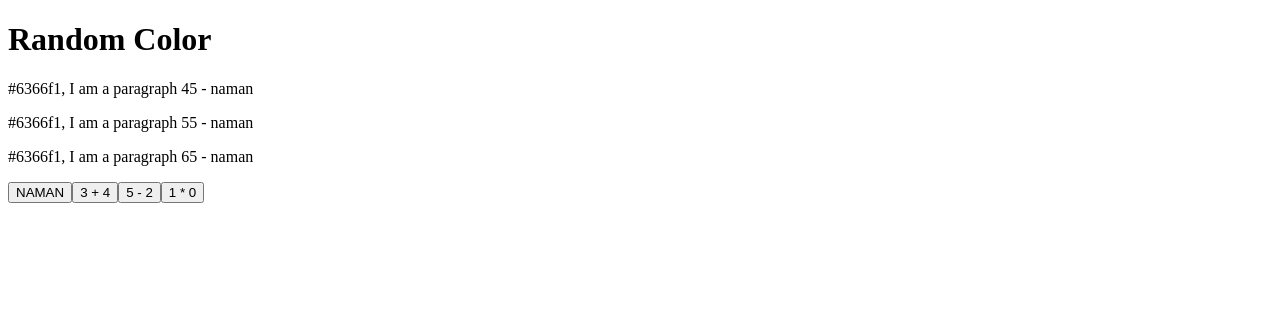
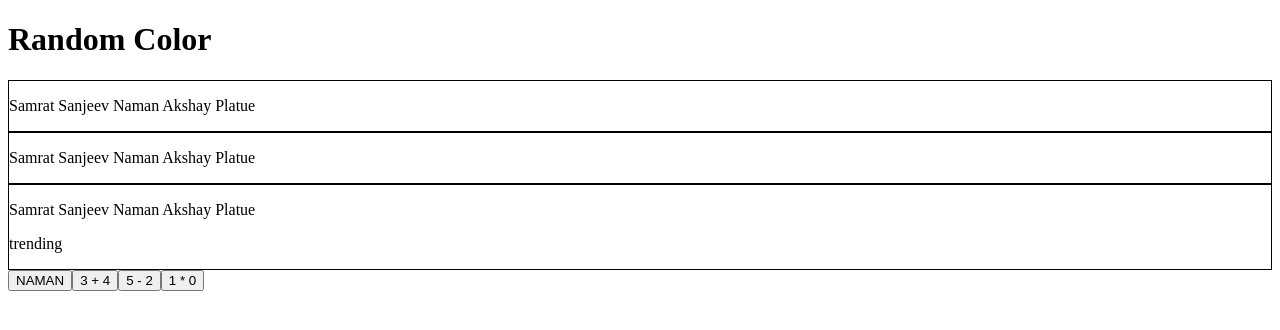
Before and after one commit to NamanJindal03/fsd-may-26-react, a React (Vite) app: page / in a window 1280 px wide. Shown: the top 330 px of the page. Built offline with nearby package versions, Linux system fonts and the light colour scheme.

Commit message:
props, other small things

```diff
--- a/src/Paragraph.jsx
+++ b/src/Paragraph.jsx
@@ -1,15 +1,53 @@
 //named
-export function GiveUiElements({number,name, age, namesArr, obj }){
+
+// interface airbnbCardProps {
+//   imgUrl: String;
+//   cardTitle: String;
+//   price: String;
+//   rating: Number;
+//   isFavourite: Boolean;
+//   tileContent?: 'Trending' | 'Guest Favourite'
+// }
+
+
+export function GiveUiElements({number,name, age, obj, randomName,namesArr, isBadge }){
   const {employee, employeeId} = obj;
     // console.log(obj)
     // if(obj.namesArr){
     //   console.log(obj.namesArr)
     // }
+
+
+  // function randomNameDisplayer(namesArr){
+  //   const maxValue = namesArr.length - 1;
+  //   const randomIndex = Math.floor(Math.random()* (maxValue + 1))
+  //   return namesArr[randomIndex]
+  // }
+
+  // const randomValue = randomNameDisplayer(namesArr)
+
+  // function changeSomeText(){
+
+  // }
+
   return (
-    <p id="code">
-        #6366f1, I am a paragraph {3+2+10+20 + number} - {employee}
+    <div style={{border: '1px solid black'}}>
+      {/* <h>React</h>   */}
+      <p id="code">
+          {/* #6366f1, I am a paragraph {3+2+10+20 + number} - {employee} */}
+          {/* {randomNameDisplayer(namesArr)} */}
+          {/* {randomValue}
+          {randomValue} */}
+          {/* {randomName} */}
+          {
+            namesArr.map( val => <span>{val} </span> )
+          }
+        </p>
+        {/* <p> { isBadge ? isBadge : 'Default'} </p> */}
 
-      </p>
+        {isBadge && <p> {isBadge} </p>}
+        {/* <button onClick={}></button> */}
+    </div>
   )
 }
 
--- a/src/main.jsx
+++ b/src/main.jsx
@@ -1,5 +1,5 @@
 import { createRoot } from "react-dom/client";
-import klo, { GiveUiElements, GiveDirections } from "./Paragraph";
+import klo, {  GiveUiElements, GiveDirections } from "./Paragraph";
 
 //the name can be anything
 // import  from './Paragraph'
@@ -15,15 +15,26 @@ function returnSomeRandomOperation(num1, num2, operator){
   return `${num1} ${operator} ${num2}`
 }
 
-const namesArr = ['Samrat', 'Sanjeev', 'Naman', 'Akshay'];
+const namesArr = ['Samrat', 'Sanjeev', 'Naman', 'Akshay', 'Platue'];
 const obj = {
   employee: 'naman',
   employeeId: 10,
 }
 
+
+function randomNameDisplayer(namesArr){
+  const maxValue = namesArr.length - 1;
+  const randomIndex = Math.floor(Math.random()* (maxValue + 1))
+  return namesArr[randomIndex]
+}
+const randomValue = randomNameDisplayer(namesArr)
+
 klo()
 
+
+
 //component
+//typing object
 
 
 createRoot(document.getElementById("root")).render(
@@ -35,9 +46,9 @@ createRoot(document.getElementById("root")).render(
         className="w-full h-32 rounded-xl mb-4 transition-colors duration-300 bg-indigo-500"
       ></div>
       {/* {giveUIElements(10)} */}
-      <GiveUiElements number={10} name={'Sanjeev'}  age={10} namesArr={namesArr} obj={obj}/>
-      <GiveUiElements number={20} name={'Sanjeev'}  age={10} namesArr={namesArr} obj={obj}/>
-      <GiveUiElements number={30} name={'Sanjeev'}  age={10} namesArr={namesArr} obj={obj}/>
+      <GiveUiElements number={10} name={'Sanjeev'}  age={10} randomName={randomValue} obj={obj} namesArr={namesArr}/>
+      <GiveUiElements number={20} name={'Sanjeev'}  age={10} randomName={randomValue} obj={obj} namesArr={namesArr}/>
+      <GiveUiElements number={30} name={'Sanjeev'}  age={10} randomName={randomValue} obj={obj} namesArr={namesArr} isBadge={'trending'}/>
       {/* {giveUIElements(20)}
       {giveUIElements(30)} */}
       <button
```
Also changed, not shown: temp.js (+8 -0 lines), react-notes.txt.
